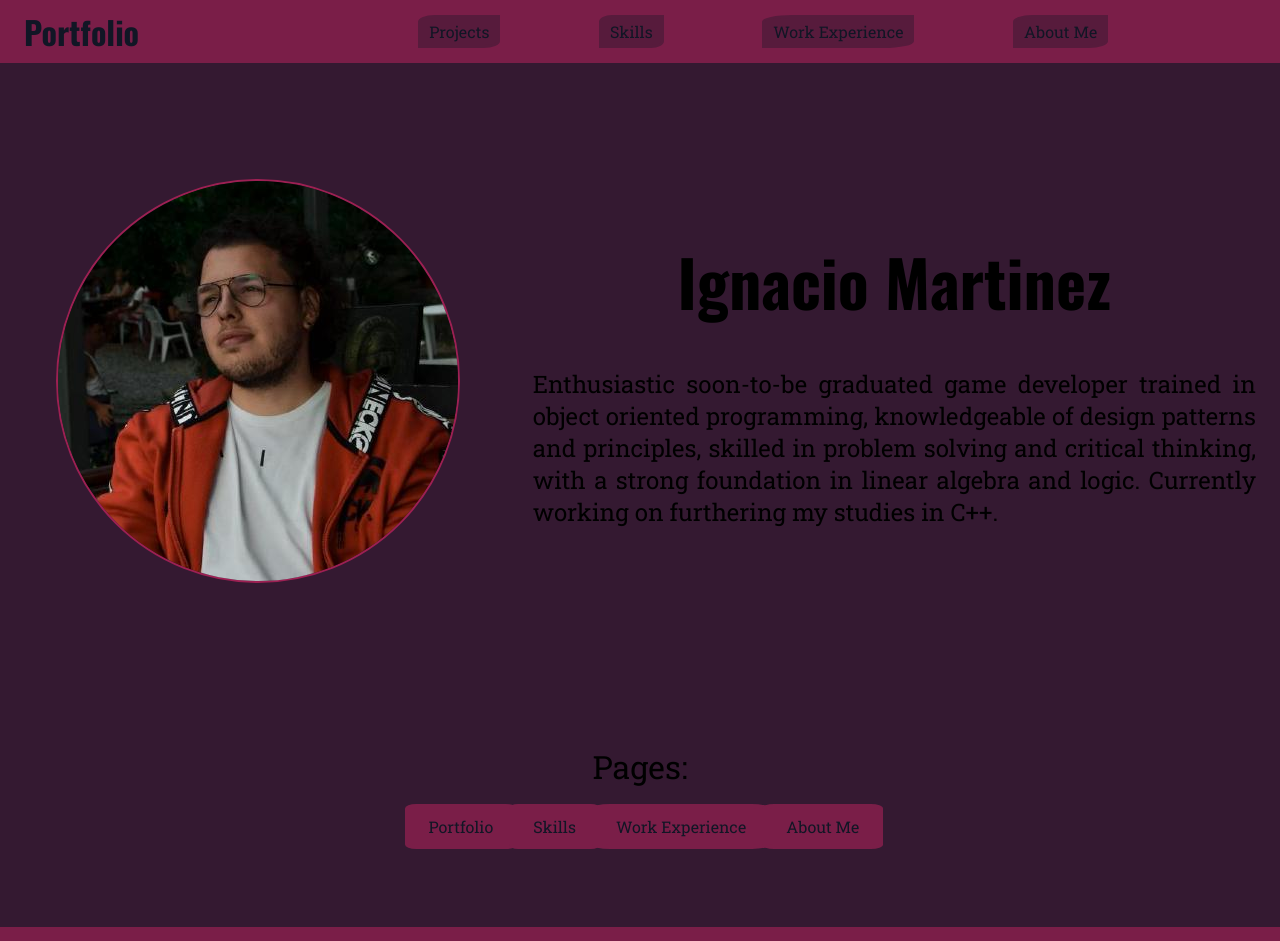
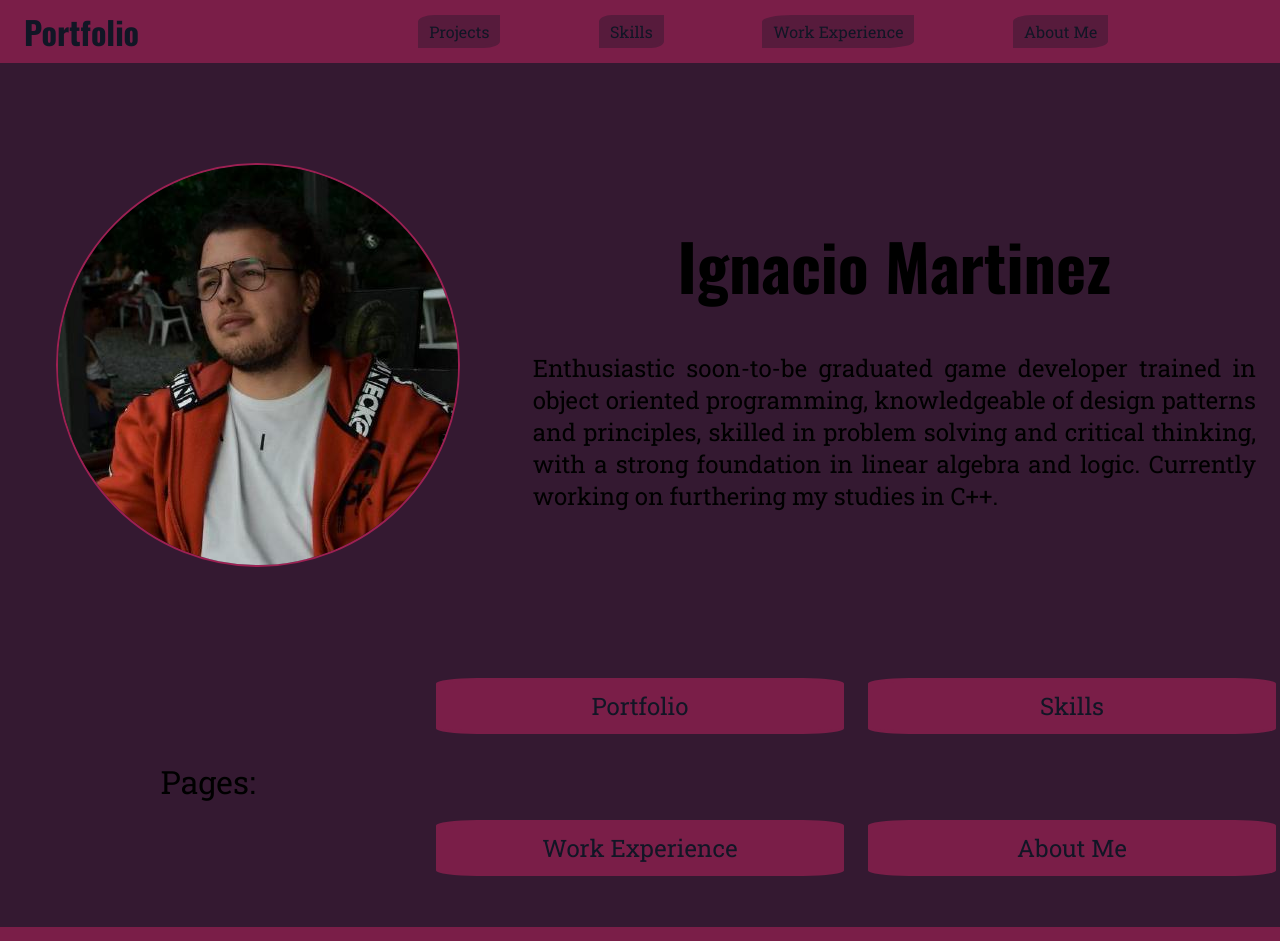
Before and after one commit to MaiineV/Portfolio, a React (Create React App) app: page / in a window 1280 px wide. Shown: the top 941 px of the page. Built offline with nearby package versions, Linux system fonts and the light colour scheme.

Commit message:
Finish Home Page

```diff
--- a/package.json
+++ b/package.json
@@ -1,4 +1,5 @@
 {
+  "homepage":"https://maiinev.github.io/Portfolio/",
   "name": "portfolio",
   "version": "0.1.0",
   "private": true,
@@ -16,7 +17,9 @@
     "start": "react-scripts start",
     "build": "react-scripts build",
     "test": "react-scripts test",
-    "eject": "react-scripts eject"
+    "eject": "react-scripts eject",
+    "predeploy": "npm run build",
+    "deploy": "gh-pages -d build"
   },
   "eslintConfig": {
     "extends": [
--- a/src/index.js
+++ b/src/index.js
@@ -5,7 +5,7 @@ import { BrowserRouter } from 'react-router-dom';
 
 const root = ReactDOM.createRoot(document.getElementById('root'));
 root.render(
-    <BrowserRouter>
+    <BrowserRouter basename={process.env.PUBLIC_URL}>
         <App />
     </BrowserRouter>
 );
--- a/src/pages/Header.js
+++ b/src/pages/Header.js
@@ -10,7 +10,7 @@ const Header = () => {
     <div className={classes.nav}>
       <Link to={"/"} className={classes.nav__logo}>Portfolio</Link>
       <div className={classes.nav__buttons}>
-          <Link to={"/portfolio"} className={classes.button}>Projects</Link>
+          <Link to={"/projects"} className={classes.button}>Projects</Link>
           <Link to={"/skills"} className={classes.button}>Skills</Link>
           <Link to={"/experience"} className={classes.button}>Work Experience</Link>
           <Link to={"/aboutme"} className={classes.button}>About Me</Link>
--- a/src/pages/Home.js
+++ b/src/pages/Home.js
@@ -22,7 +22,7 @@ const Home = () => {
       </div>
       <div className={classes.home__categories}>
         <div>Pages:</div>
-        <Link className={classes.home__categories__buttons} to={"/portfolio"}>Portfolio</Link>
+        <Link className={classes.home__categories__buttons} to={"/projects"}>Portfolio</Link>
         <Link className={classes.home__categories__buttons} to={"/skills"}>Skills</Link>
         <Link className={classes.home__categories__buttons} to={"/experience"}>Work Experience</Link>
         <Link className={classes.home__categories__buttons} to={"/aboutme"}>About Me</Link>
--- a/src/pages/Layout.js
+++ b/src/pages/Layout.js
@@ -14,7 +14,7 @@ const Layout = () => {
         <Header />
         <Routes>
           <Route path="/" element={<Home />} />
-          <Route path="/portfolio" element={<Portfolio />} exact />
+          <Route path="/projects" element={<Portfolio />} exact />
           <Route path="/skills" element={<Skills />} exact />
           <Route path="/aboutme" element={<AboutMe />} exact />
           <Route path="/experience" element={<WorkExperience />} exact />
--- a/src/styles/Home.module.scss
+++ b/src/styles/Home.module.scss
@@ -97,12 +97,12 @@ body{
             grid-column: 1 / 6;
             grid-row: 3;
             display: grid;
-            width: auto;
-            height: auto;
-            gap: 1rem;
+            width: 100%;
+            height: 100%;
+            gap: 3rem;
 
-            grid-template-columns: repeat(5 1fr);
-            grid-template-rows: repeat(3 1fr);
+            grid-template-columns: repeat(3, 1fr);
+            grid-template-rows: repeat(2, 1fr);
         }
 
         &> div{
@@ -111,9 +111,10 @@ body{
             padding-top: .5rem;
 
             @media (min-width: $breakpoint-md) {
+                font-size: xx-large;
                 justify-self: center;
-                grid-row: 1;
-                grid-column: 1 / 6;
+                grid-row: 1 / 3;
+                grid-column: 1;
             }
         }
 
@@ -131,9 +132,8 @@ body{
             border-radius: 10%;
 
             @media (min-width: $breakpoint-md) {
-                display: grid;
-                width: 100%;
-                height: auto;
+                justify-self: center;
+                font-size: x-large;
             }
 
             &:hover{
```
